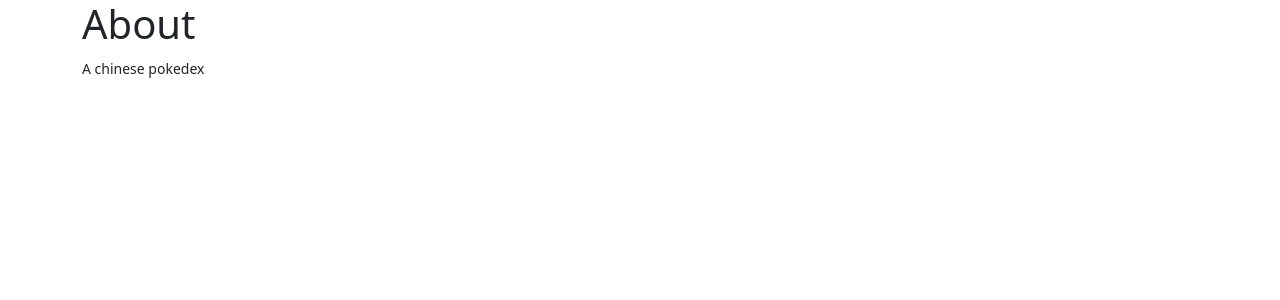
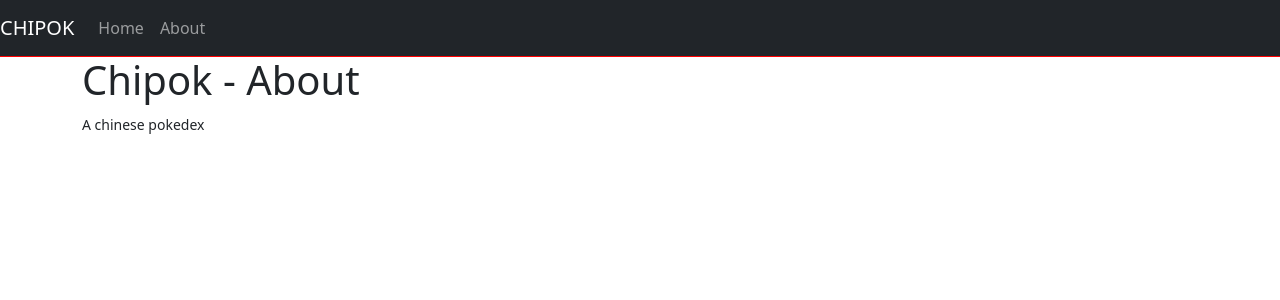
Before and after one commit to glovek08/chipok_app, a Flask app: page /about in a window 1280 px wide. Shown: the top 300 px of the page. Run offline with Flask 3, Linux system fonts and the light colour scheme.

Commit message:
feat: navbar

```diff
--- a/app.py
+++ b/app.py
@@ -6,11 +6,11 @@ app = Flask(__name__)
 pokemon_data = [
     {
         "name": "bulbasaur",
-        "abilities": ['overgrow', 'chloropyll']
+        "abilities": 'overgrow, chloropyll'
     },
     {
         'name': 'pikachu',
-        'abilities': ['static', 'lightning-rod']
+        'abilities': 'static, lightning-rod'
     }
 ]
 
--- a/templates/about.html
+++ b/templates/about.html
@@ -1,5 +1,5 @@
 {% extends "layout.html" %}
 {% block content %}
-    <h1>About</h1>
+    <h1>Chipok - About</h1>
     <small>A chinese pokedex</small>
 {% endblock content %}
--- a/templates/layout.html
+++ b/templates/layout.html
@@ -6,6 +6,7 @@
     <meta name="viewport" content="width=device-width, initial-scale=1.0">
     <link href="https://cdn.jsdelivr.net/npm/bootstrap@5.3.6/dist/css/bootstrap.min.css" rel="stylesheet"
         integrity="sha384-4Q6Gf2aSP4eDXB8Miphtr37CMZZQ5oXLH2yaXMJ2w8e2ZtHTl7GptT4jmndRuHDT" crossorigin="anonymous">
+    <link rel="stylesheet" type="text/css" href="styles.css">
     {% if title %}
     <title>Chipok - {{ title }}</title>
     {% else %}
@@ -14,6 +15,26 @@
 </head>
 
 <body>
+    <nav class="navbar navbar-expand-lg navbar-dark bg-dark">
+        <a class="navbar-brand" href="#">CHIPOK</a>
+        <button class="navbar-toggler" type="button" data-toggle="collapse" data-target="#navbarNav"
+            aria-controls="navbarNav" aria-expanded="false" aria-label="Toggle navigation">
+            <span class="navbar-toggler-icon"></span>
+        </button>
+        <div class="collapse navbar-collapse" id="navbarNav">
+            <ul class="navbar-nav">
+                <li class="nav-item active">
+                    <a class="nav-link" href="/home">Home</a>
+                </li>
+                <li class="nav-item">
+                    <a class="nav-link" href="/about">About</a>
+                </li>
+                <!-- <li class="nav-item">
+                    <a class="nav-link disabled" href="#">Disabled</a>
+                </li> -->
+            </ul>
+        </div>
+    </nav>
     <div class="container">
         {% block content %}{% endblock %}
     </div>
--- /dev/null
+++ b/templates/styles.css
@@ -0,0 +1,3 @@
+.navbar {
+    outline: 1px solid red;
+}
```
